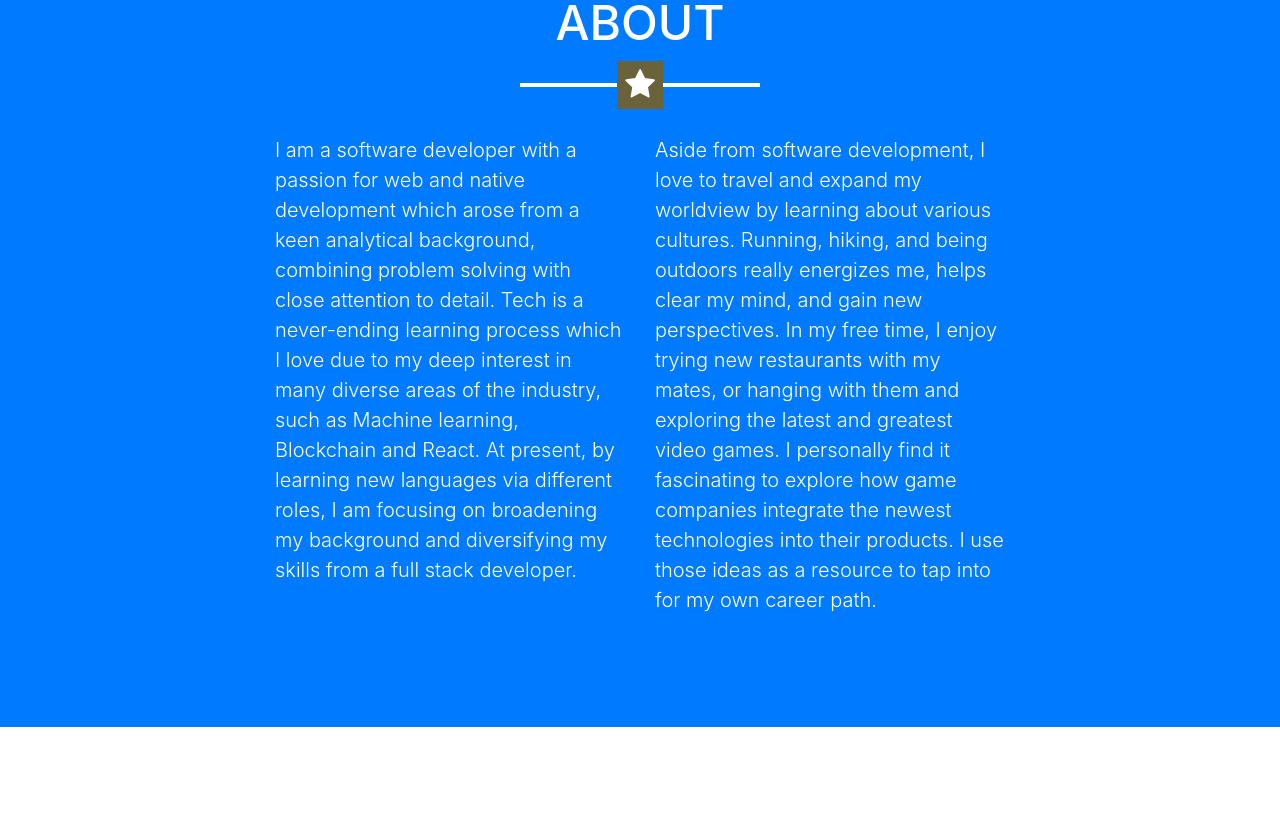
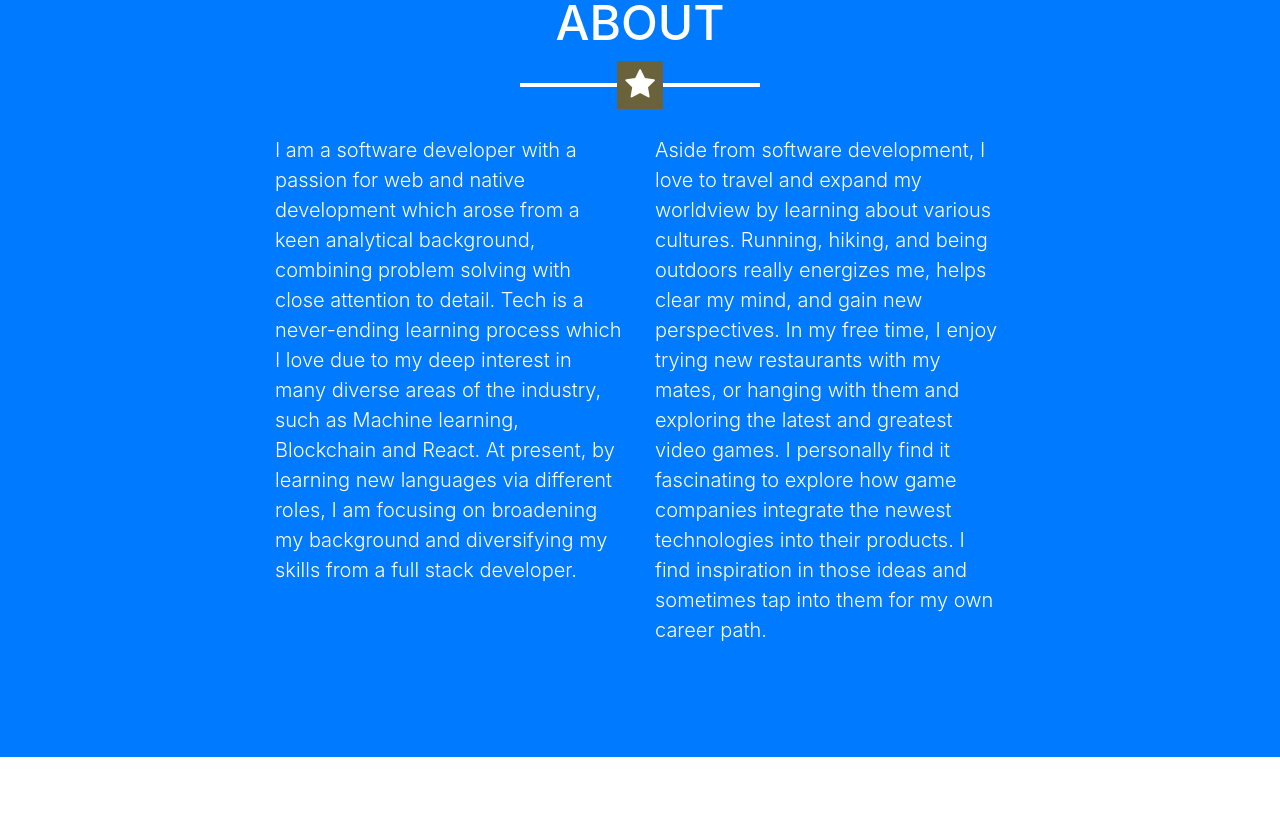
Before and after one commit to Dlynch1342/dlynch1342.github.io, a website with bundled scripts: page index.html in a window 1280 px wide. Shown: the part 1467-2280 px from the top of the page. Built offline with nearby package versions, Linux system fonts and the light colour scheme.

Commit message:
Rewrite about section more

```diff
--- a/index.html
+++ b/index.html
@@ -112,7 +112,7 @@
             <p class="lead">I am a software developer with a passion for web and native development which arose from a keen analytical background, combining problem solving with close attention to detail. Tech is a never-ending learning process which I love due to my deep interest in many diverse areas of the industry, such as Machine learning, Blockchain and React. At present, by learning new languages via different roles, I am focusing on broadening my background and diversifying  my skills from a full stack developer.</p>
           </div>
           <div class="col-lg-4 mr-auto">
-            <p class="lead">Aside from software development, I love to travel and expand my worldview by learning about various cultures. Running, hiking, and being outdoors really energizes me, helps clear my mind, and gain new perspectives. In my free time, I enjoy trying new restaurants with my mates, or hanging with them and exploring the latest and greatest video games. I personally find it fascinating to explore how game companies integrate the newest technologies into their products.  I use those ideas as a resource to tap into for my own career path.</p>
+            <p class="lead">Aside from software development, I love to travel and expand my worldview by learning about various cultures. Running, hiking, and being outdoors really energizes me, helps clear my mind, and gain new perspectives. In my free time, I enjoy trying new restaurants with my mates, or hanging with them and exploring the latest and greatest video games. I personally find it fascinating to explore how game companies integrate the newest technologies into their products.  I find inspiration in those ideas and sometimes tap into them for my own career path.</p>
           </div>
         </div>
       </div>
```
